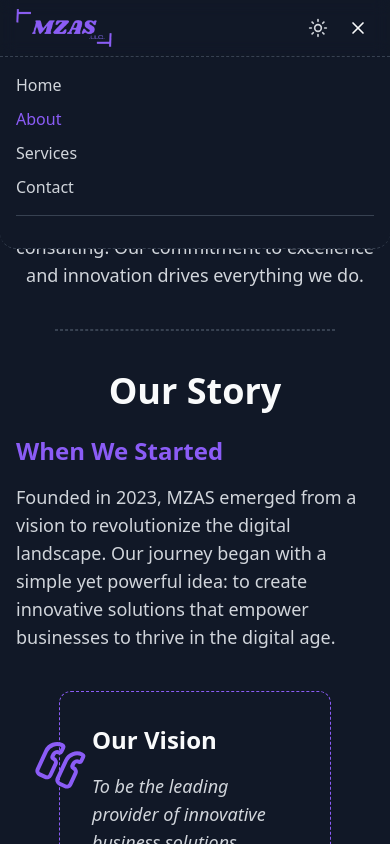
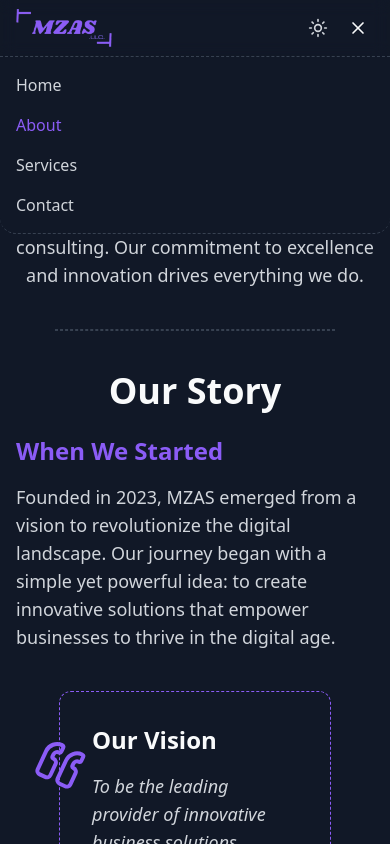
Before and after one commit to The-HSQ/mzas, a Next.js app: page /about in a window 390 px wide. Both pictures are taken after a click on the element 358 px from the left and 28 px from the top of the page. Shown: the top 844 px of the page. Built offline with nearby package versions, Linux system fonts and the light colour scheme.

Commit message:
header fix in mobile devices

```diff
--- a/src/components/header/index.tsx
+++ b/src/components/header/index.tsx
@@ -169,7 +169,7 @@ const Header = () => {
       >
         <div className="mx-4">
           <nav className="flex flex-col py-4">
-            <div className=" flex flex-col gap-2.5 ">
+            <div className=" flex flex-col gap-4 ">
               {navigationMenu.map((item) => (
                 <Link
                   key={item.href}
@@ -187,7 +187,7 @@ const Header = () => {
               ))}
             </div>
 
-            <div className="my-4 w-full h-[1px] bg-[var(--color-border)]"></div>
+            {/* <div className="my-4 w-full h-[1px] bg-[var(--color-border)]"></div> */}
 
             {/* Mobile CTA Buttons */}
             <div className="flex flex-col gap-2 px-3">
```
